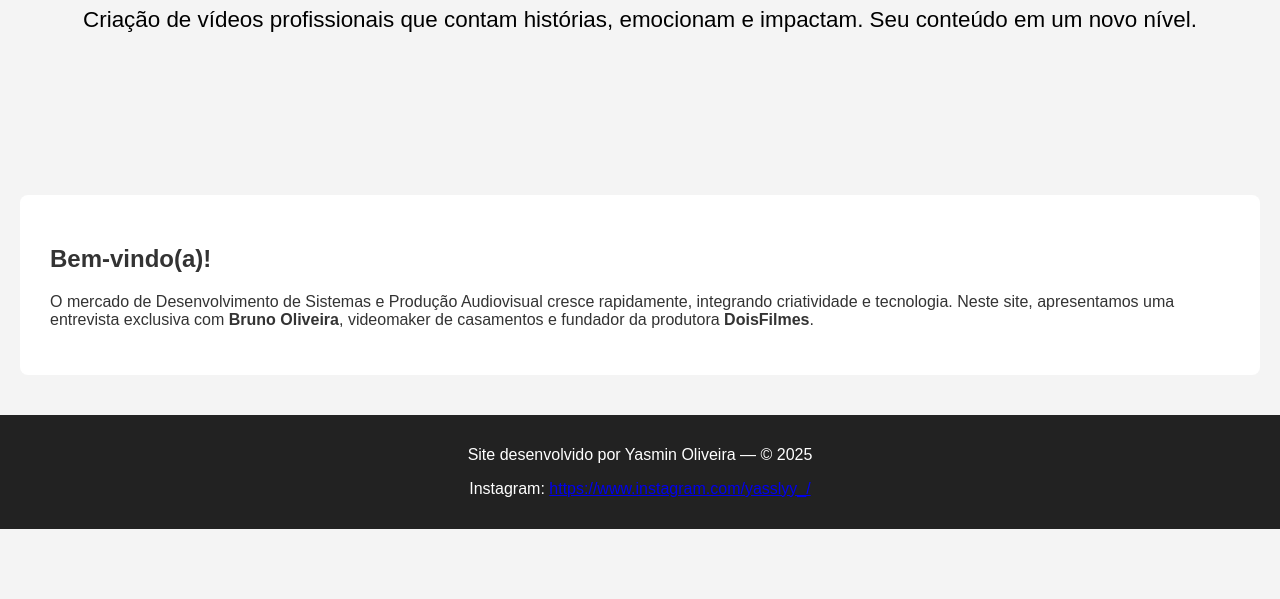
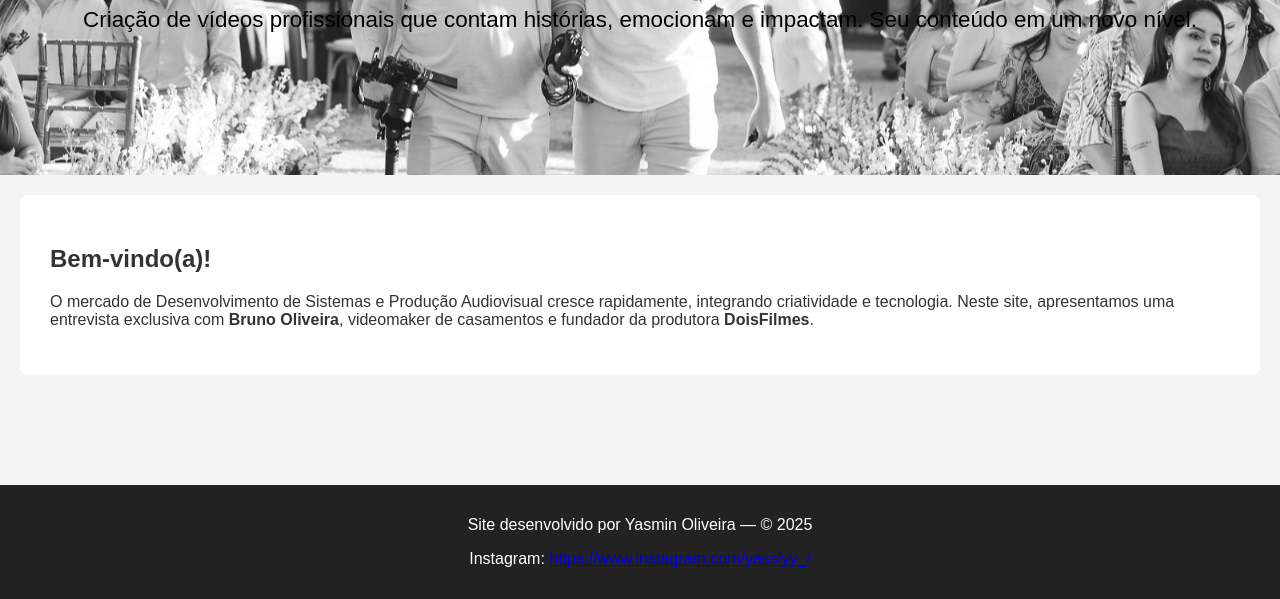
Before and after one commit to yassssml/entrevista, a plain HTML site: page index.html in a window 1280 px wide. Shown: the part 287-886 px from the top of the page. Before the commit the page ends 816 px from the top, so only its background shows below. Drawn offline with Linux system fonts and the light colour scheme.

Commit message:
atualizações entrevista

```diff
--- a/assets/css/style.css
+++ b/assets/css/style.css
@@ -1,3 +1,6 @@
+html, body {
+    height: 100%;
+}
 
 body {
     margin: 0;
@@ -5,6 +8,14 @@ body {
     font-family: Arial, Helvetica, sans-serif;
     background: #f4f4f4;
     color: #333;
+
+    display: flex;
+    flex-direction: column;
+    justify-content: space-between;
+}
+
+main {
+    flex: 1;
 }
 
 header {
@@ -40,7 +51,7 @@ footer {
     color: #ffffff;
     text-align: center;
     padding: 15px;
-    margin-top: 40px;
+    margin-top: 90px;
 }
 
 
--- a/index.html
+++ b/index.html
@@ -20,6 +20,7 @@
     </nav>
 </header>
 
+<main>
     <section class="banner">
         <h1>Transformando Ideias em Imagens: O Poder do Videomaker</h1>
         <p>Criação de vídeos profissionais que contam histórias, emocionam e impactam. Seu conteúdo em um novo nível.</p>
@@ -34,6 +35,7 @@
             produtora <strong>DoisFilmes</strong>.
         </p>
     </section>
+</main>
 
 <footer>
     <p>Site desenvolvido por Yasmin Oliveira — © 2025</p>
```
Also changed, not shown: pages/contato.html (+0 -1 lines), pages/galeria.html (+1 -1 lines), pages/sobre.html (+1 -1 lines), assets/img/ambiente.jpg (added), assets/img/foto-profissional.jpg (added), assets/img/trabalho.jpg (added). Lines whose indentation alone changed are shown as unchanged.
